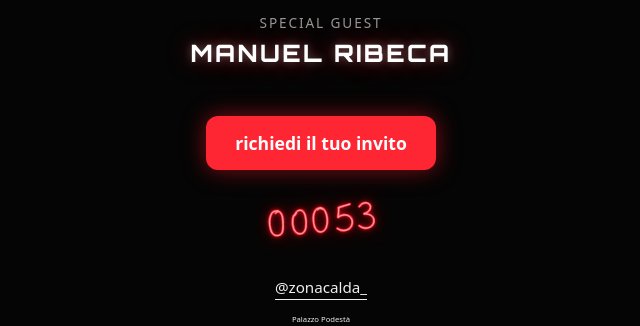
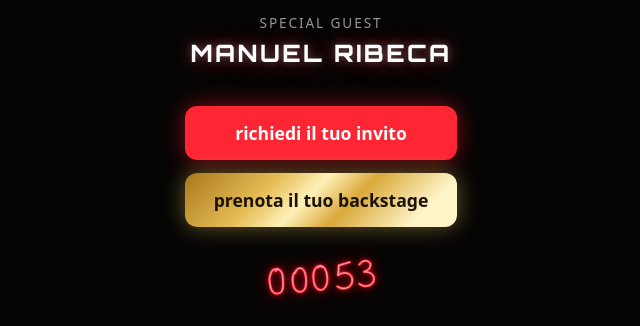
Before and after one commit to gasbarrigiordano-max/sito-zonacalda, a plain HTML site: page index.html in a window 1280 px wide. Shown: the part 473-799 px from the top of the page, without its empty margins (319-959 px from the left). Drawn offline with Linux system fonts and the light colour scheme.

Commit message:
Home: pulsante oro "prenota il tuo backstage" sotto il tasto invito
Co-Authored-By: Claude Sonnet 5.5 <noreply@anthropic.com>
Claude-Session: https://claude.ai/code/session_01Pdzza7BW7nKpZRNkk7jini

```diff
--- a/index.html
+++ b/index.html
@@ -17,7 +17,7 @@
 <meta property="og:title" content="Zonacalda">
 <meta property="og:description" content="il diavolo è tornato. sabato 28/11 · 23:30, special guest manuel ribeca.">
 <meta property="og:type" content="website">
-<link rel="stylesheet" href="style.css?v=20261123b">
+<link rel="stylesheet" href="style.css?v=20261123g">
 <script>
   // spegne il logo prima del primo disegno, solo se l'animazione partirà davvero
   if (!matchMedia('(prefers-reduced-motion: reduce)').matches && 'animate' in document.documentElement) {
@@ -36,7 +36,10 @@
   <p class="quando"><time datetime="2026-11-28T23:30+01:00">sabato 28/11 · 23:30</time></p>
   <p class="ospite">special guest <b>manuel ribeca</b></p>
 
-  <a class="invito" href="lista/">richiedi il tuo invito</a>
+  <div class="azioni">
+    <a class="invito" href="lista/">richiedi il tuo invito</a>
+    <a class="invito oro" href="backstage/">prenota il tuo backstage</a>
+  </div>
 
 
 
--- a/style.css
+++ b/style.css
@@ -173,3 +173,9 @@ footer p { margin: 0; }
 @font-face { font-family: 'Orbitron'; src: url(assets/font/orbitron-800.woff2) format('woff2'); font-weight: 800; font-display: swap; }
 .ospite { margin: .1rem 0 1.5rem; color: var(--tenue); font-size: .85rem; letter-spacing: .14em; text-transform: uppercase; }
 .ospite b { display: block; margin-top: .35rem; font-family: 'Orbitron', 'Inter', sans-serif; font-weight: 800; font-size: 1.5rem; letter-spacing: .1em; color: #fff; text-shadow: 0 0 8px rgba(255, 255, 255, .3), 0 0 22px rgba(255, 20, 36, .5); }
+
+/* ---------- pulsanti: invito (rosso) e backstage (oro) ---------- */
+.azioni { display: flex; flex-direction: column; align-items: stretch; width: fit-content; max-width: 92vw; margin: 0 auto; gap: .8rem; }
+.azioni .invito { margin-top: 0; white-space: nowrap; }
+.invito.oro { color: #1b1305; background: linear-gradient(135deg, #a9781c, #e6bd55 30%, #fff0b8 45%, #d9a93a 60%, #fff3c8 85%); box-shadow: 0 0 22px rgba(230, 189, 85, .45); }
+.invito.oro:hover, .invito.oro:focus-visible { background: linear-gradient(135deg, #b8862a, #f0c96a 30%, #fff6cf 45%, #e6b94a 60%, #fff8dc 85%); }
```
